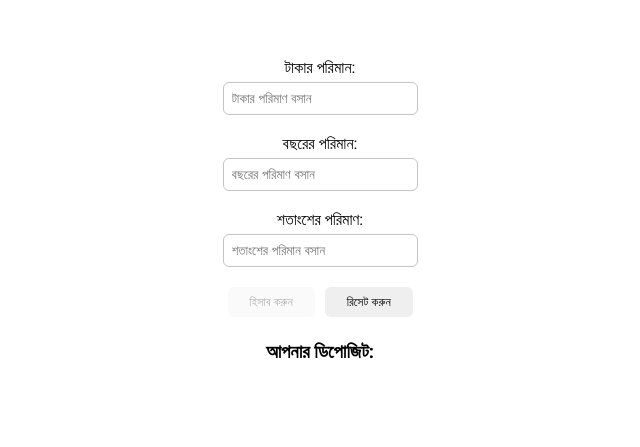
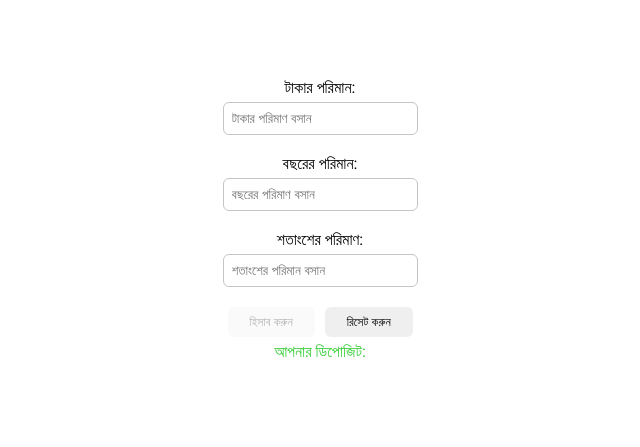
Before and after one commit to anisurrahmanlikhon/Deposit-Calculator, a plain HTML site: page index.html in a window 1280 px wide. Shown: the part 157-604 px from the top of the page, without its empty margins (320-960 px from the left). Drawn offline with Linux system fonts and the light colour scheme.

Commit message:
Update index.html

```diff
--- a/index.html
+++ b/index.html
@@ -56,7 +56,7 @@
         </div>
       </form>
       <div class="result__container" id="divFinish">
-        <h3 class="result__header-text">আপনার ডিপোজিট:</h3>
+        <label style="color: limegreen" class="result__header-text">আপনার ডিপোজিট:</label>
         <h4 class="result__input-result" id="result" />
       </div>
     </div>
```
